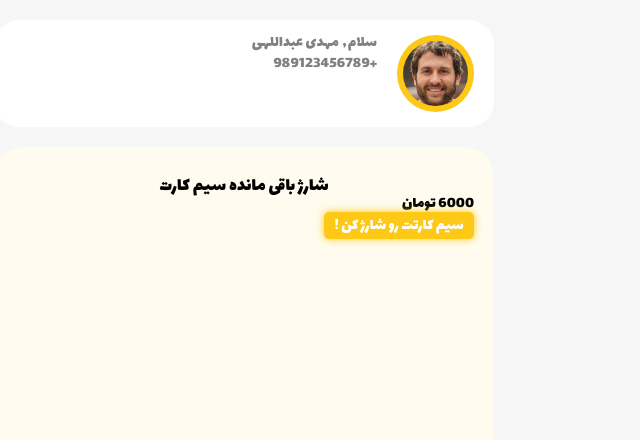
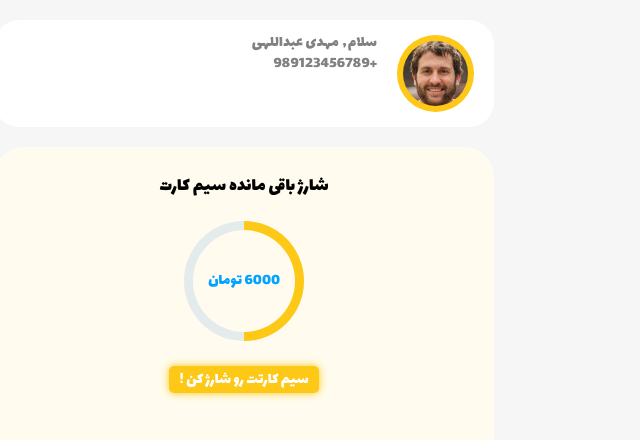
Before and after one commit to MAwasTaken/My-Irancell, a plain HTML site: page frontend/index.html in a window 1280 px wide. Shown: the whole page, without its empty margins (26-666 px from the left). Drawn offline with nearby package versions, Linux system fonts and the light colour scheme.

Commit message:
Progress Bar Created.

```diff
--- a/frontend/content/css/index.css
+++ b/frontend/content/css/index.css
@@ -49,7 +49,7 @@ body {
 
 .user-name,
 .user-number {
-  color: var(--gray-650)
+	color: var(--gray-650);
 }
 
 /* sim card charge */
@@ -77,4 +77,30 @@ body {
 	box-shadow: 0 0 8px var(--gold-400);
 	outline: none;
 	border: none;
+	cursor: pointer;
 }
+
+.charge-progress {
+	border-radius: 50%;
+	width: 120px;
+	height: 120px;
+	display: flex;
+	background-color: var(--gold-50);
+	margin: 25px 0;
+}
+
+.charge-progress .overlay {
+	border-radius: 50%;
+	width: 85%;
+	height: 85%;
+	margin: auto;
+	background-color: var(--gold-50);
+	display: flex;
+	justify-content: center;
+	align-items: center;
+	color: #00a3ff;
+}
+
+.progress-10 {
+  background-image: -webkit-linear-gradient(0deg, #e4ebec 50%, transparent 50%), -webkit-linear-gradient(right, var(--gold-400) 50%, #e4ebec 50%);
+}
--- a/frontend/index.html
+++ b/frontend/index.html
@@ -21,10 +21,10 @@
           <div class="user-number">+989123456789</div>
         </div>
 			</div>
-      <!-- sim cart charge -->
+      <!-- sim card charge -->
       <div class="sim-card-charge-box">
         <div class="sim-card-charge-title">شارژ باقی مانده سیم کارت</div>
-        <div class="flex flex-column align-item-center">
+        <div class="flex flex-column align-items-center">
           <div class="charge-progress progress-10">
             <div class="overlay">6000 تومان</div>
           </div>
```
Lines whose indentation alone changed are shown as unchanged.
